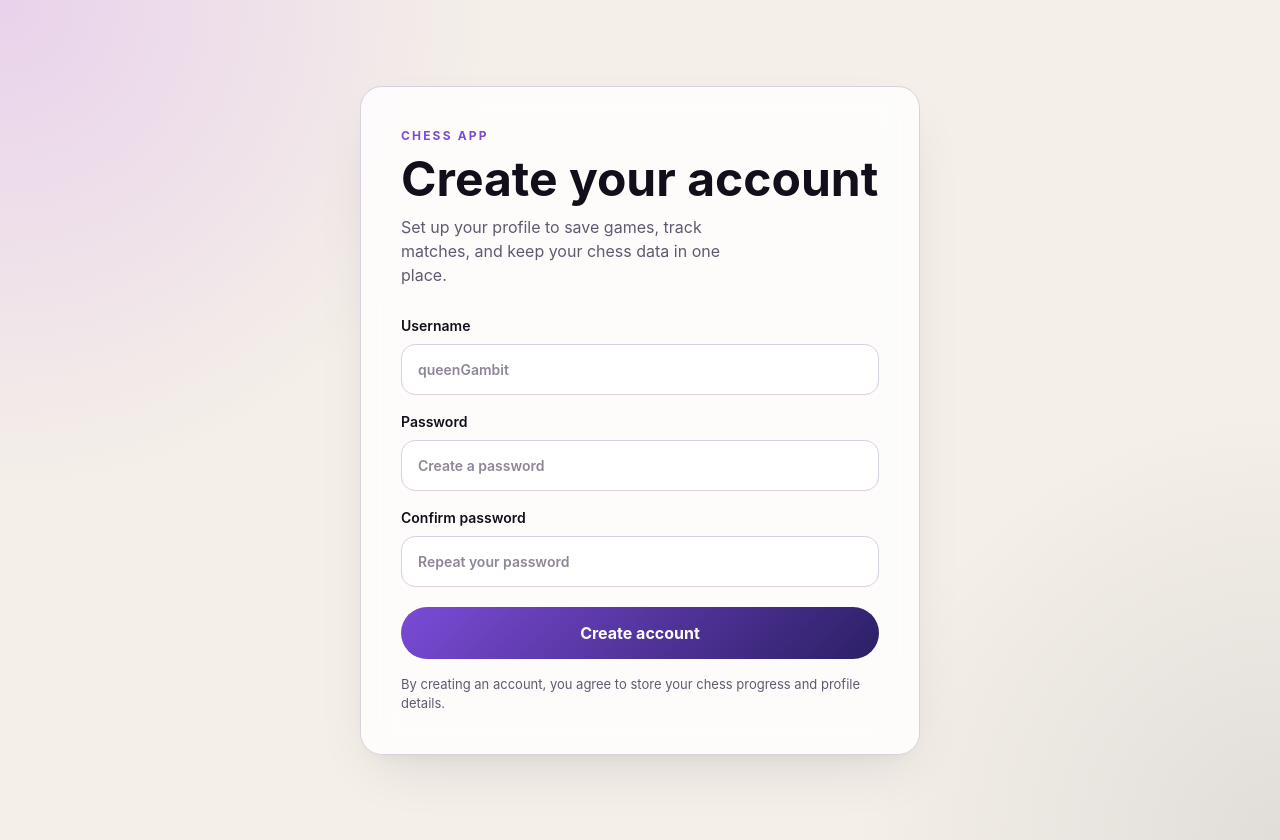
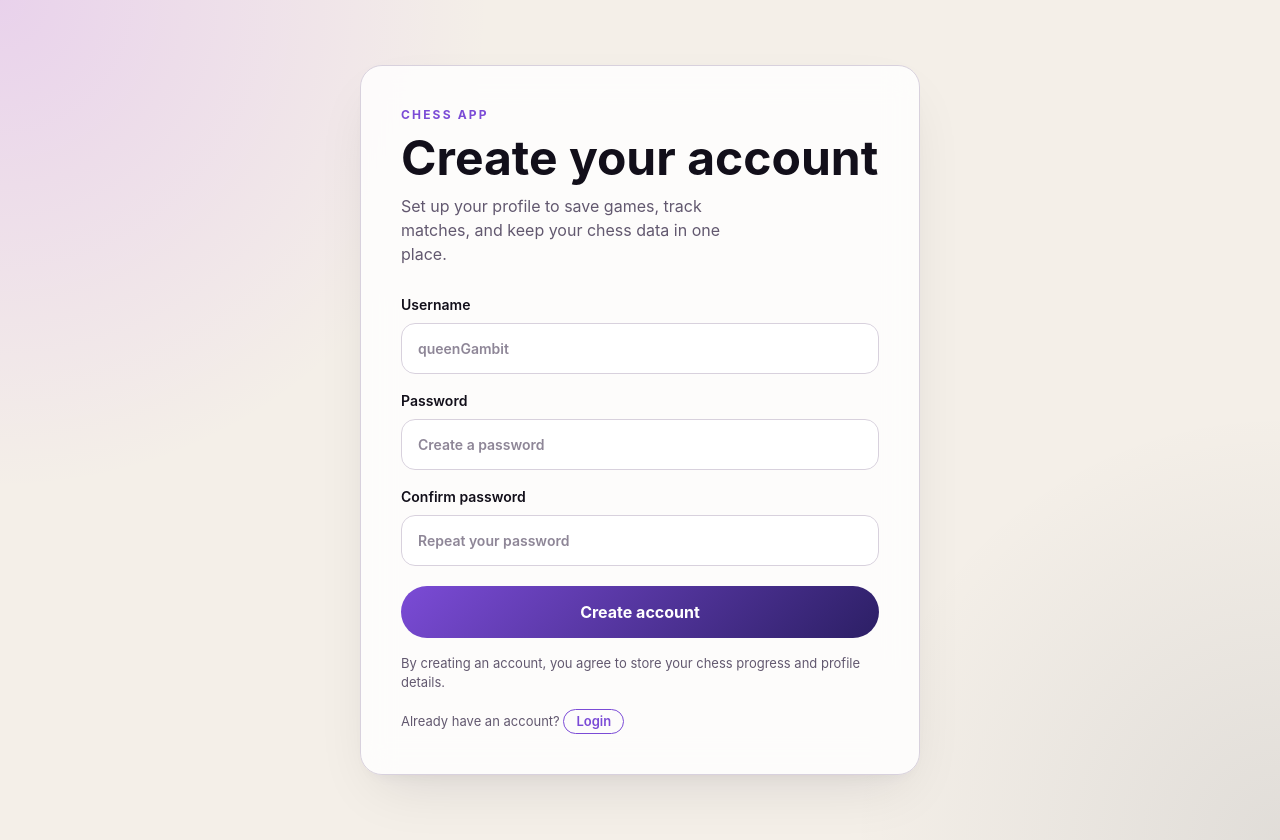
Before and after one commit to kmphillips/databaseProject, a React (Vite) app: page /create-account in a window 1280 px wide. Built offline with nearby package versions, Linux system fonts and the light colour scheme.

Commit message:
updated createaccount page

```diff
--- a/src/App.css
+++ b/src/App.css
@@ -331,6 +331,32 @@
   color: var(--text);
 }
 
+.link-action {
+  background: none;
+  border: 1px solid var(--accent);
+  border-radius: 999px;
+  padding: 2px 12px;
+  color: var(--accent);
+  font: inherit;
+  font-size: 13px;
+  font-weight: 600;
+  cursor: pointer;
+  transition:
+    background 0.2s ease,
+    color 0.2s ease;
+}
+
+.link-action:hover,
+.link-action:focus-visible {
+  background: var(--accent);
+  color: #fff;
+}
+
+.link-action:focus-visible {
+  outline: 2px solid var(--accent);
+  outline-offset: 3px;
+}
+
 @media (max-width: 900px) {
   .top-bar {
     flex-direction: column;
--- a/src/pages/CreateAccountPage.tsx
+++ b/src/pages/CreateAccountPage.tsx
@@ -1,7 +1,9 @@
 import { useState } from 'react'
+import { useNavigate } from 'react-router-dom'
 import type { SyntheticEvent } from 'react'
 
 export function CreateAccountPage() {
+  const navigate = useNavigate()
   const [isSubmitting, setIsSubmitting] = useState(false)
   const [statusMessage, setStatusMessage] = useState('')
   const [statusType, setStatusType] = useState<'success' | 'error' | ''>('')
@@ -47,6 +49,7 @@ export function CreateAccountPage() {
       setStatusType('success')
       setStatusMessage(payload.message ?? 'Account created successfully.')
       form.reset()
+      setTimeout(() => navigate('/login'), 1500)
     } catch (error) {
       setStatusType('error')
       setStatusMessage(
@@ -117,6 +120,13 @@ export function CreateAccountPage() {
             By creating an account, you agree to store your chess progress and
             profile details.
           </p>
+
+          <p className="fine-print">
+            Already have an account?{' '}
+            <button type="button" className="link-action" onClick={() => navigate('/login')}>
+              Login
+            </button>
+          </p>
         </form>
       </article>
     </section>
```
